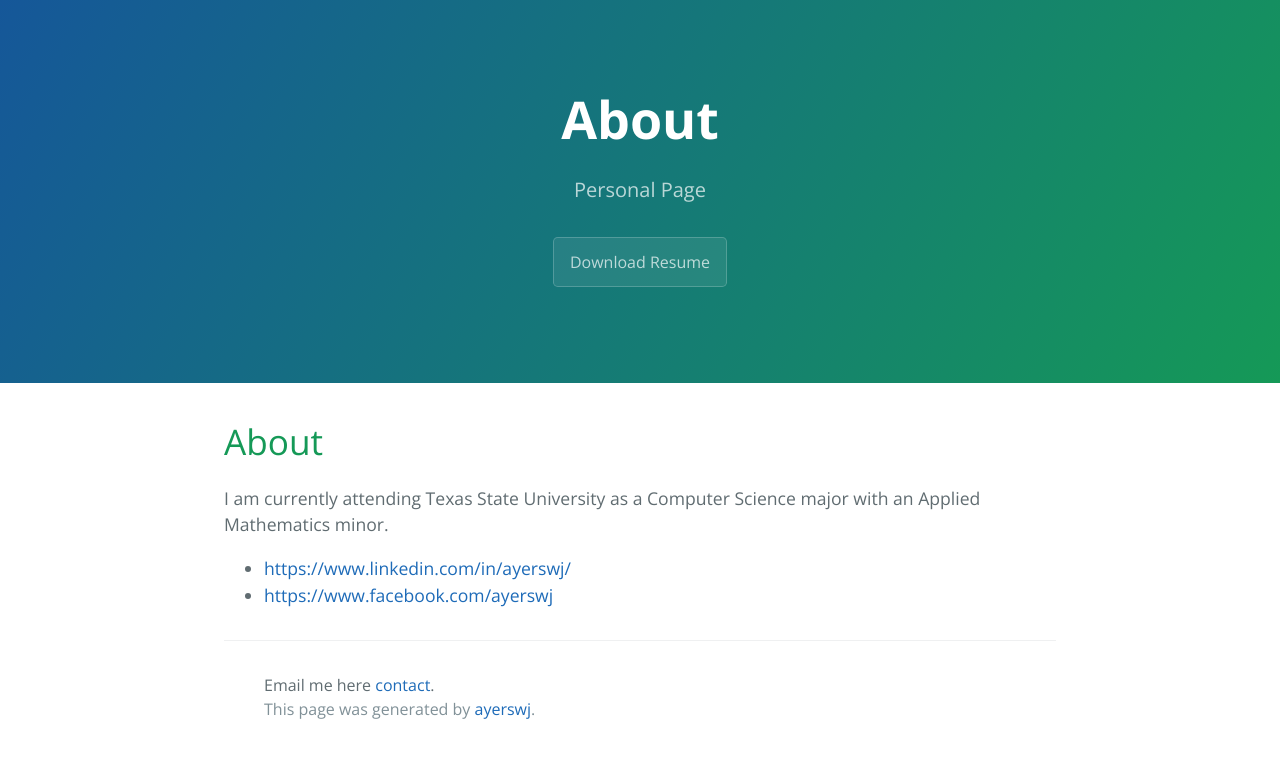
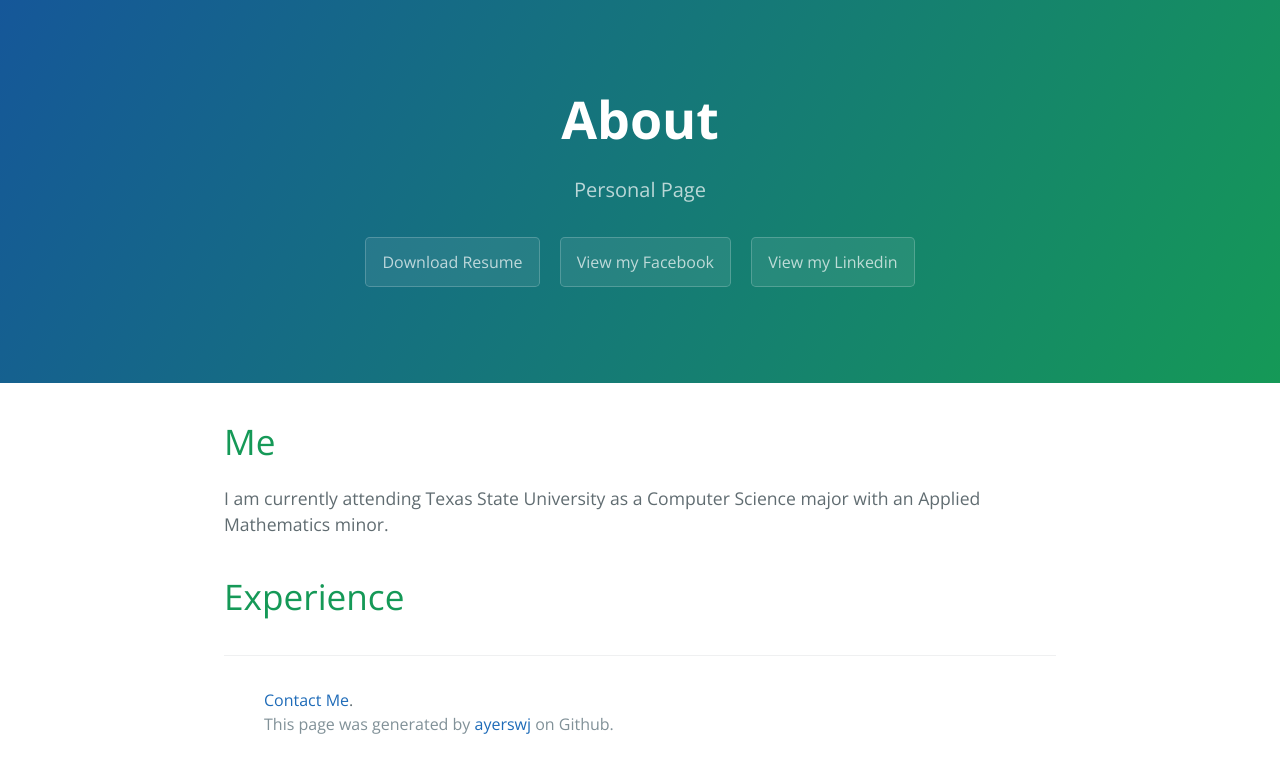
Before and after one commit to ayerswj/ayerswj.github.io, a Jekyll site: the page built from about/index.html, in a window 1280 px wide. Shown: the top 773 px of the page. Built offline with Jekyll 4.4.1, drawn with Linux system fonts in a browser that asks for light colours.

Commit message:
more content

```diff
--- a/_layouts/default.html
+++ b/_layouts/default.html
@@ -29,6 +29,9 @@
       {% endif %}
       {% if site.show_downloads %}
         <a href="https://drive.google.com/file/d/1ZSe5SeTKl5VkQsl74KE5R6rm_wltu-Xr/view?usp=sharing" class="btn">Download Resume</a>
+        <a href="https://www.facebook.com/ayerswj" class="btn">View my Facebook</a>
+        <a href="https://www.linkedin.com/in/ayerswj" class="btn">View my Linkedin</a>
+
       {% endif %}
 
     </header>
@@ -41,8 +44,8 @@
           <span class="site-footer-owner"><a href="{{ site.github.repository_url }}">{{ site.github.repository_name }}</a> is maintained by <a href="{{ site.github.owner_url }}">{{ site.github.owner_name }}</a>.</span>
         {% endif %}
         <ul>
-        <span class="site-footer-contact">Email me here <a href="ayerswjackson@gmail.com">contact</a>.</span><br>
-        <span class="site-footer-credits">This page was generated by <a href="https://github.com/ayerswj">ayerswj</a>.</span>
+        <span class="site-footer-contact"><a href="ayerswjackson@gmail.com">Contact Me</a>.</span><br>
+        <span class="site-footer-credits">This page was generated by <a href="https://github.com/ayerswj">ayerswj</a> on Github.</span>
         </ul>
       </footer>
     </main>
--- a/about/index.html
+++ b/about/index.html
@@ -4,11 +4,9 @@ title: About
 ---
 
 		<div class="about">
-			<h1>About</h1>
+			<h1>Me</h1>
 			<p>I am currently attending Texas State University as a Computer Science major with an Applied Mathematics minor.  </p>
 
-			<ul class="contacts">
-				<li><a href="#">https://www.linkedin.com/in/ayerswj/</a></li>
-				<li><a href="#">https://www.facebook.com/ayerswj</a></li>
-				</ul>
+			<h1>Experience<h1>
+
 		</div>
```
